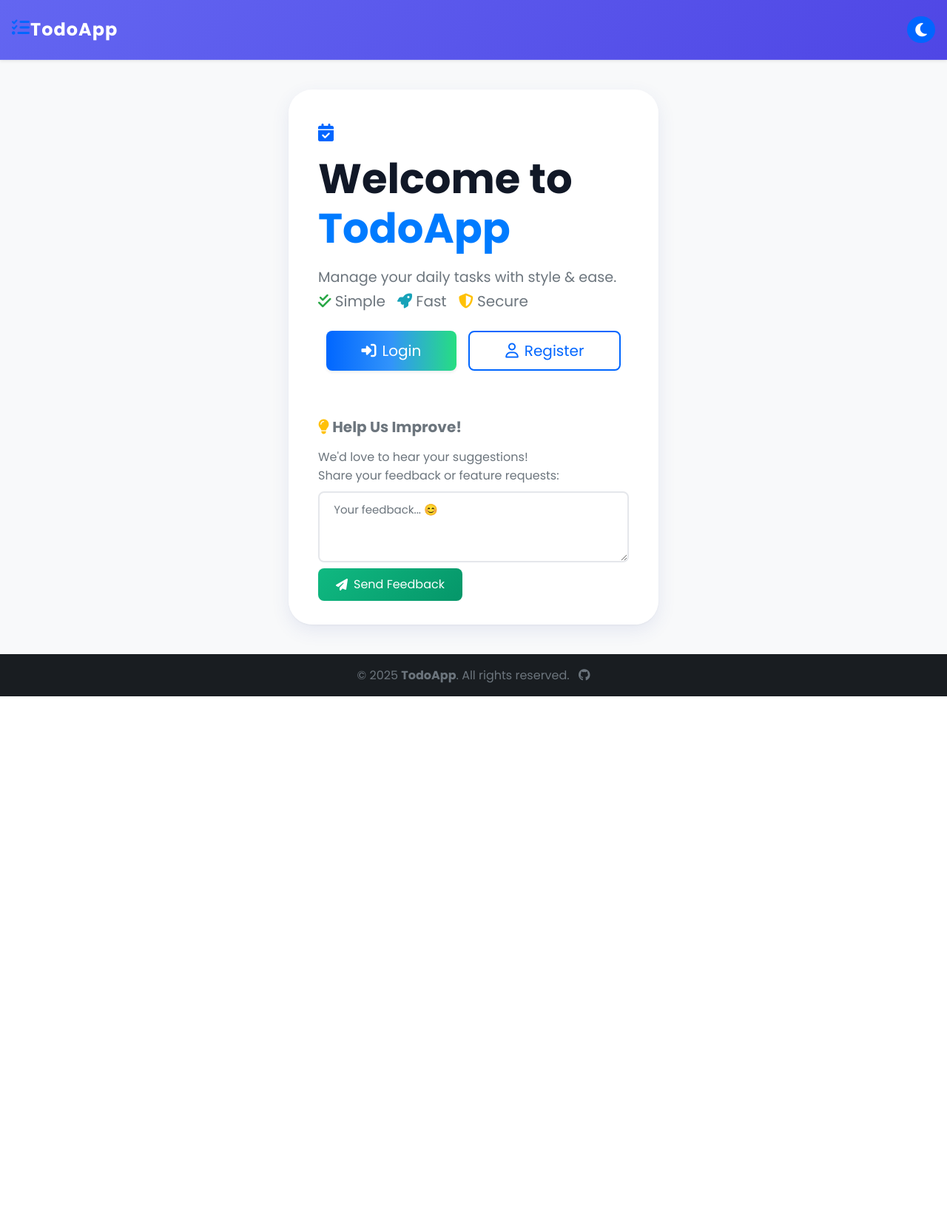
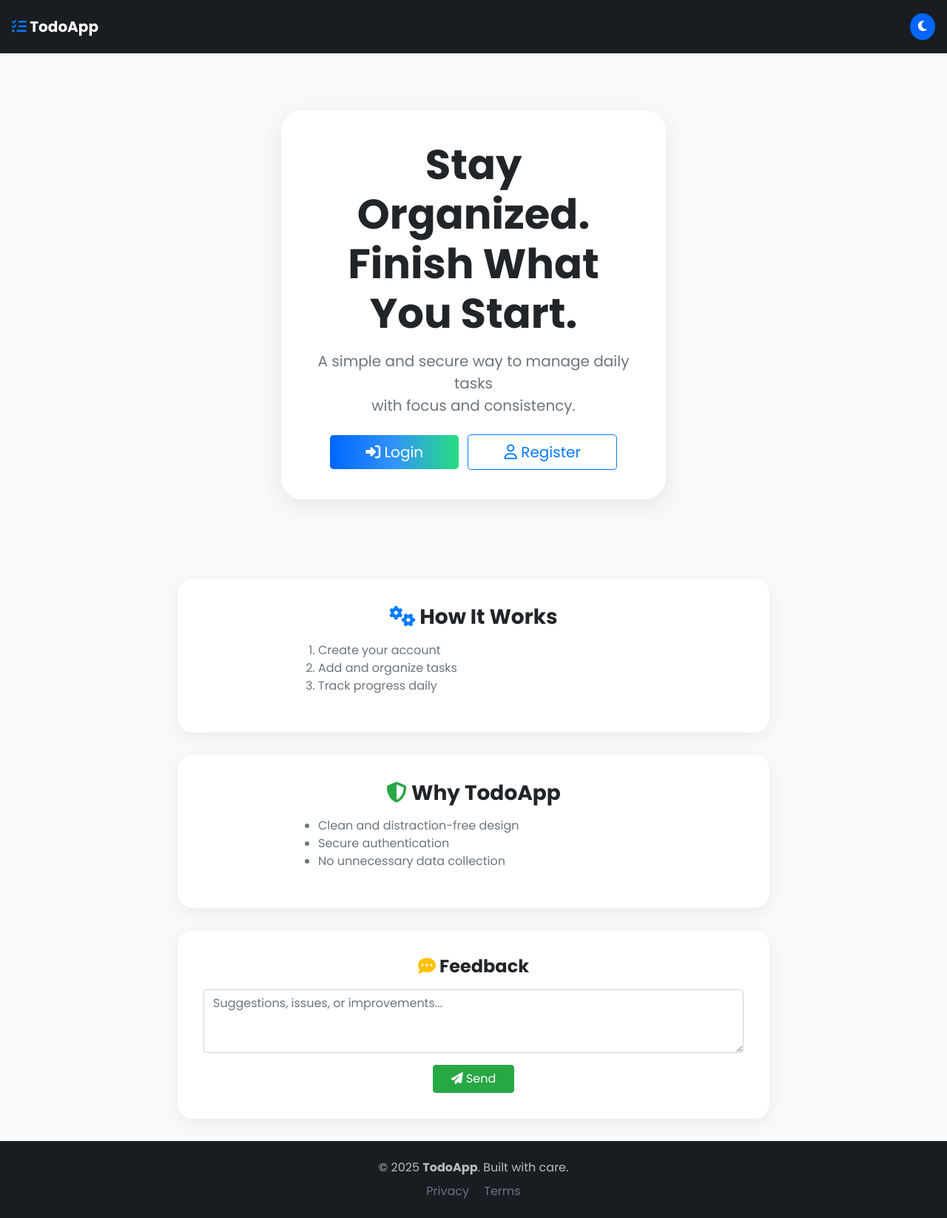
Before and after one commit to 8602614715/ToDo-App, a FastAPI app: page / in a window 1280 px wide. Shown: the whole page at 74% size. Before the commit the page ends 941 px from the top, so only its background shows below. Run offline with FastAPI, Linux system fonts and the light colour scheme.

Commit message:
change ui/ux

```diff
--- a/ToDoApp/template/home.html
+++ b/ToDoApp/template/home.html
@@ -3,273 +3,191 @@
 <head>
     <meta charset="UTF-8">
     <meta name="viewport" content="width=device-width, initial-scale=1.0">
-    <title>TodoApp</title>
+    <title>TodoApp – Organize Your Work</title>
 
-    <!-- Bootstrap CSS -->
-    <link
-      href="https://cdn.jsdelivr.net/npm/bootstrap@4.6.2/dist/css/bootstrap.min.css"
-      rel="stylesheet"
-    >
+    <!-- Bootstrap -->
+    <link href="https://cdn.jsdelivr.net/npm/bootstrap@4.6.2/dist/css/bootstrap.min.css" rel="stylesheet">
 
-    <!-- Google Fonts: Poppins -->
-    <link href="https://fonts.googleapis.com/css2?family=Poppins:wght@400;700&display=swap" rel="stylesheet">
+    <!-- Google Font -->
+    <link href="https://fonts.googleapis.com/css2?family=Poppins:wght@400;600;700&display=swap" rel="stylesheet">
 
     <!-- Font Awesome -->
     <link href="https://cdnjs.cloudflare.com/ajax/libs/font-awesome/6.5.0/css/all.min.css" rel="stylesheet">
 
-    <!-- Custom CSS -->
-    <link rel="stylesheet" href="{{ url_for('static', path='/css/base.css') }}">
-
     <style>
         :root {
-            --primary: #0066ff;
-            --secondary: #f8f9fa;
-            --accent: #26de81;
-            --dark-bg: #181c1f;
-            --dark-card: #23272b;
-            --dark-text: #f1f1f1;
-            --transition: .3s cubic-bezier(.4,2,.5,1);
+            --primary:#0066ff;
+            --accent:#26de81;
+            --dark:#181c1f;
+            --dark-card:#23272b;
+            --transition:.3s ease;
         }
-        body, html {
-            font-family: 'Poppins', sans-serif;
-            background: var(--secondary);
-            transition: background-color var(--transition), color var(--transition);
-            min-height: 100vh;
+
+        body {
+            font-family:'Poppins',sans-serif;
+            background:#f8f9fa;
+            transition:var(--transition);
         }
+
         .dark-theme {
-            background: var(--dark-bg) !important;
-            color: var(--dark-text) !important;
+            background:var(--dark);
+            color:#f1f1f1;
         }
-        .dark-theme .navbar, .dark-theme .footer {
-            background: var(--dark-card)!important;
-            color: var(--dark-text)!important;
+
+        .dark-theme .card,
+        .dark-theme .info-section {
+            background:var(--dark-card);
         }
-        .dark-theme .card, .dark-theme .form-control {
-            background: var(--dark-card)!important;
-            color: var(--dark-text)!important;
-            border-color: #444!important;
+
+        .navbar {
+            background:#191d21;
         }
-        .dark-theme textarea.form-control,
-        .dark-theme input.form-control {
-            background: var(--dark-bg)!important;
-            color: var(--dark-text)!important;
+
+        .glass {
+            background:rgba(255,255,255,.95);
+            border-radius:1.8rem;
+            padding:40px;
+            box-shadow:0 8px 30px rgba(0,0,0,.08);
+            max-width:520px;
         }
-        .glass {
-            background: rgba(255,255,255,0.9);
-            border-radius: 2rem;
-            box-shadow: 0 8px 24px 0 rgba(60,80,170,0.10), 0 1.5px 2.8px rgba(0,0,0,0.04);
-            padding: 40px 40px 32px 40px;
-            margin-top: 40px;
-            margin-bottom: 40px;
-            max-width: 500px;
-            transition: background .3s;
+
+        .dark-theme .glass {
+            background:rgba(35,39,43,.9);
         }
-        .dark-theme .glass {
-            background: rgba(35,39,43, 0.82);
-            box-shadow: 0 8px 32px 0 rgba(0,0,0,0.25);
+
+        .btn-grad {
+            background:linear-gradient(90deg,var(--primary),#3294fa,var(--accent));
+            color:#fff;
+            border:none;
         }
-        .hero-icon {
-            color: var(--primary);
-            font-size: 1.5rem;
-            margin-bottom: .4rem;
+
+        .btn-grad:hover {
+            transform:translateY(-2px);
         }
+
+        .info-section {
+            background:#fff;
+            border-radius:1.3rem;
+            padding:35px;
+            margin:30px auto;
+            max-width:800px;
+            box-shadow:0 6px 20px rgba(0,0,0,.06);
+        }
+
+        .footer {
+            background:#191d21;
+            color:#bbb;
+        }
+
         .theme-toggle-btn {
-            border-radius: 50%;
-            padding: 0.1rem .7rem .1rem .7rem;
-            border: none;
-            background: var(--primary);
-            color: #fff;
-            font-size: 1.3rem;
-            margin-left: 17px;
-            cursor: pointer;
-            transition: background var(--transition);
-        }
-        .theme-toggle-btn:focus {
-            outline: none;
-        }
-        .btn-grad {
-            background: linear-gradient(90deg,var(--primary),#3294fa,var(--accent));
-            color: white!important;
-            border: none;
-            transition: filter var(--transition), transform var(--transition);
-            box-shadow: 0 4px 24px rgba(70,140,255, .13);
-        }
-        .btn-grad:hover {
-            filter: brightness(1.07);
-            transform: translateY(-2px) scale(1.03);
-        }
-        .btn-outline-grad {
-            border: 2px solid var(--primary);
-            color: var(--primary)!important;
-            transition: background var(--transition), color var(--transition);
-        }
-        .btn-outline-grad:hover {
-            border-color: #3294fa;
-            color: #fff!important;
-            background: var(--primary);
-        }
-        .footer {
-            background: #191d21;
-            color: #bbb;
-            font-size: 1rem;
-        }
-        /* About and How it Works section custom */
-        .info-section {
-            background: rgba(255,255,255, .96);
-            border-radius: 1.3rem;
-            box-shadow: 0 4px 18px 0 rgba(60,80,170,0.08), 0 1.5px 2.8px rgba(0,0,0,0.04);
-            margin: 24px auto 28px auto;
-            padding: 36px 34px 28px 34px;
-            max-width: 760px;
-        }
-        .dark-theme .info-section {
-            background: rgba(35,39,43, 0.91);
-        }
-        /* Animations */
-        @keyframes fadeinup {
-            from { opacity: 0; transform: translateY(35px);}
-            to { opacity: 1; transform: translateY(0);}
-        }
-        .fadein-up {
-            opacity: 0; animation: fadeinup 1s .1s forwards;
-        }
-        .fadein-up.delay {
-            animation-delay: .2s !important;
-        }
-        /* Responsive center */
-        @media (max-width: 900px) {
-            .info-section { padding: 1.4rem 1.5rem; }
-        }
-        @media (max-width: 650px) {
-            .glass { padding: 1.5rem 1rem; margin-top: 16px;}
-            .info-section { padding: 1.1rem 0.7rem; }
-            .display-4 { font-size: 2.1rem;}
-            .btn-lg { padding: 0.7rem 1.1rem; }
+            background:var(--primary);
+            color:#fff;
+            border:none;
+            border-radius:50%;
+            padding:.4rem .7rem;
         }
     </style>
-
-    <script>
-        // Theme toggle logic
-        document.addEventListener('DOMContentLoaded', function() {
-            const themeToggleBtn = document.getElementById('theme-toggle-btn');
-            const body = document.body;
-            function setTheme(theme) {
-                if(theme === 'dark') {
-                    body.classList.add('dark-theme');
-                } else {
-                    body.classList.remove('dark-theme');
-                }
-            }
-            // On load
-            let theme = localStorage.getItem('theme');
-            if(!theme) {
-                theme = window.matchMedia('(prefers-color-scheme: dark)').matches ? 'dark' : 'light';
-            }
-            setTheme(theme);
-            // Button onclick
-            if(themeToggleBtn) {
-                themeToggleBtn.addEventListener('click', function(){
-                    theme = body.classList.contains('dark-theme') ? 'light' : 'dark';
-                    setTheme(theme);
-                    localStorage.setItem('theme', theme);
-                });
-            }
-        });
-    </script>
 </head>
 
-<body class="bg-light">
+<body>
 
 <!-- NAVBAR -->
-    <nav class="navbar navbar-expand-lg navbar-dark bg-dark py-3 sticky-top shadow-sm">
-        <a class="navbar-brand font-weight-bold" href="/" style="letter-spacing:1px;font-size:1.5rem;">
-            <i class="fa-solid fa-list-check hero-icon"></i> TodoApp
+<nav class="navbar navbar-dark navbar-expand-lg py-3 sticky-top shadow-sm">
+    <a class="navbar-brand font-weight-bold" href="/">
+        <i class="fa-solid fa-list-check text-primary"></i> TodoApp
     </a>
-        <button type="button" class="ml-auto theme-toggle-btn" id="theme-toggle-btn" title="Toggle dark/light theme">
-            <i class="fas fa-moon" id="theme-toggle-icon"></i>
+    <button class="ml-auto theme-toggle-btn" id="themeToggle">
+        <i class="fa-solid fa-moon" id="themeIcon"></i>
     </button>
 </nav>
 
-    <!-- HERO SECTION -->
-    <div class="container d-flex align-items-center justify-content-center" style="min-height: 85vh;">
-        <div class="glass fadein-up">
-            <span class="hero-icon mb-2 d-block"><i class="fa-solid fa-calendar-check"></i></span>
+<!-- HERO -->
+<div class="container d-flex align-items-center justify-content-center" style="min-height:85vh;">
+    <div class="glass text-center">
         <h1 class="display-4 font-weight-bold mb-3">
-                Welcome to <span class="text-primary">TodoApp</span>
+            Stay Organized.<br>Finish What You Start.
         </h1>
-            <p class="lead text-secondary mt-2 mb-4">
-                <span style="font-size:1.2rem;">Manage your daily tasks with style &amp; ease.</span> <br>
-                <i class="fa-solid fa-check-double text-success"></i> Simple &nbsp;
-                <i class="fa-solid fa-rocket text-info"></i> Fast &nbsp;
-                <i class="fa-solid fa-shield-halved text-warning"></i> Secure
+        <p class="lead text-muted">
+            A simple and secure way to manage daily tasks<br>
+            with focus and consistency.
         </p>
-            <div class="mt-4 d-flex justify-content-center">
-                <a href="/auth/login-page" class="btn btn-grad btn-lg px-5 mr-2 shadow-sm">
+
+        <div class="mt-4">
+            <a href="/auth/login-page" class="btn btn-grad btn-lg px-5 mr-2">
                 <i class="fa-solid fa-right-to-bracket"></i> Login
             </a>
-                <a href="/auth/register-page" class="btn btn-outline-grad btn-lg px-5 ml-2">
+            <a href="/auth/register-page" class="btn btn-outline-primary btn-lg px-5">
                 <i class="fa-regular fa-user"></i> Register
             </a>
-            </div>
-            <div class="mt-5 pt-3">
-                <h5 class="mb-3 text-secondary font-weight-bold"><i class="fa-solid fa-lightbulb text-warning"></i> Help Us Improve!</h5>
-                <p class="mb-2 text-muted">
-                    We'd love to hear your suggestions! <br>
-                    Share your feedback or feature requests:
-                </p>
-                <form action="mailto:team@todoapp.com" method="POST" enctype="text/plain" class="mx-auto fadein-up delay" style="max-width: 500px;">
-                    <div class="form-group mb-2">
-                        <textarea class="form-control" name="feedback" rows="3" required maxlength="360" placeholder="Your feedback... 😊"></textarea>
-                    </div>
-                    <button type="submit" class="btn btn-success px-4">
-                        <i class="fa-solid fa-paper-plane"></i> Send Feedback
-                    </button>
-                </form>
         </div>
     </div>
 </div>
 
+<!-- HOW IT WORKS -->
+<div class="info-section text-center">
+    <h3 class="font-weight-bold mb-3">
+        <i class="fa-solid fa-gears text-primary"></i> How It Works
+    </h3>
+    <ol class="text-muted text-left mx-auto" style="max-width:500px;">
+        <li>Create your account</li>
+        <li>Add and organize tasks</li>
+        <li>Track progress daily</li>
+    </ol>
+</div>
+
+<!-- WHY TODOAPP -->
+<div class="info-section text-center">
+    <h3 class="font-weight-bold mb-3">
+        <i class="fa-solid fa-shield-halved text-success"></i> Why TodoApp
+    </h3>
+    <ul class="text-muted text-left mx-auto" style="max-width:500px;">
+        <li>Clean and distraction-free design</li>
+        <li>Secure authentication</li>
+        <li>No unnecessary data collection</li>
+    </ul>
+</div>
+
+<!-- FEEDBACK -->
+<div class="info-section text-center">
+    <h4 class="font-weight-bold mb-3">
+        <i class="fa-solid fa-comment-dots text-warning"></i> Feedback
+    </h4>
+    <form action="mailto:team@todoapp.com" method="POST" enctype="text/plain">
+        <textarea class="form-control mb-3"
+                  rows="3"
+                  name="feedback"
+                  placeholder="Suggestions, issues, or improvements..."
+                  required></textarea>
+        <button class="btn btn-success px-4">
+            <i class="fa-solid fa-paper-plane"></i> Send
+        </button>
+    </form>
+</div>
+
 <!-- FOOTER -->
-    <footer class="footer text-center text-muted py-3">
-        <span>© 2025 <strong>TodoApp</strong>. All rights reserved.</span>
-        <span class="ml-2">
-            <a href="https://github.com/" target="_blank" rel="noopener" style="color:inherit;" title="Visit our GitHub">
-                <i class="fab fa-github"></i>
-            </a>
-        </span>
+<footer class="footer text-center py-4">
+    <div>© 2025 <strong>TodoApp</strong>. Built with care.</div>
+    <div class="mt-2">
+        <a href="#" class="text-muted mr-3">Privacy</a>
+        <a href="#" class="text-muted">Terms</a>
+    </div>
 </footer>
 
+<!-- THEME SCRIPT -->
 <script>
-    // Update theme icon
-    function updateThemeIcon() {
-        const btn = document.getElementById('theme-toggle-btn');
-        const icon = document.getElementById('theme-toggle-icon');
-        if(document.body.classList.contains('dark-theme')) {
-            icon.classList.remove('fa-moon');
-            icon.classList.add('fa-sun');
-            btn.style.background = '#ffd43b';
-            btn.style.color = '#333';
-        } else {
-            icon.classList.remove('fa-sun');
-            icon.classList.add('fa-moon');
-            btn.style.background = '#0066ff';
-            btn.style.color = '#fff';
+    const toggle=document.getElementById("themeToggle");
+    const icon=document.getElementById("themeIcon");
+
+    function setTheme(dark){
+        document.body.classList.toggle("dark-theme",dark);
+        icon.className=dark?"fa-solid fa-sun":"fa-solid fa-moon";
+        localStorage.setItem("theme",dark?"dark":"light");
     }
-    }
-    document.addEventListener('DOMContentLoaded', function() {
-        // Run once on DOM load
-        updateThemeIcon();
 
-        // Listen for theme toggle
-        const btn = document.getElementById('theme-toggle-btn');
-        btn.addEventListener('click', function() {
-            setTimeout(updateThemeIcon, 80);
-        });
+    setTheme(localStorage.getItem("theme")==="dark");
 
-        // Update icon on load and on theme change
-        const observer = new MutationObserver(updateThemeIcon);
-        observer.observe(document.body, { attributes: true, attributeFilter: ['class'] });
-    });
+    toggle.onclick=()=>setTheme(!document.body.classList.contains("dark-theme"));
 </script>
+
 </body>
 </html>
```
Also changed, not shown: ToDoApp/routers/chatbot.py (+48 -35 lines). Lines whose indentation alone changed are shown as unchanged.
